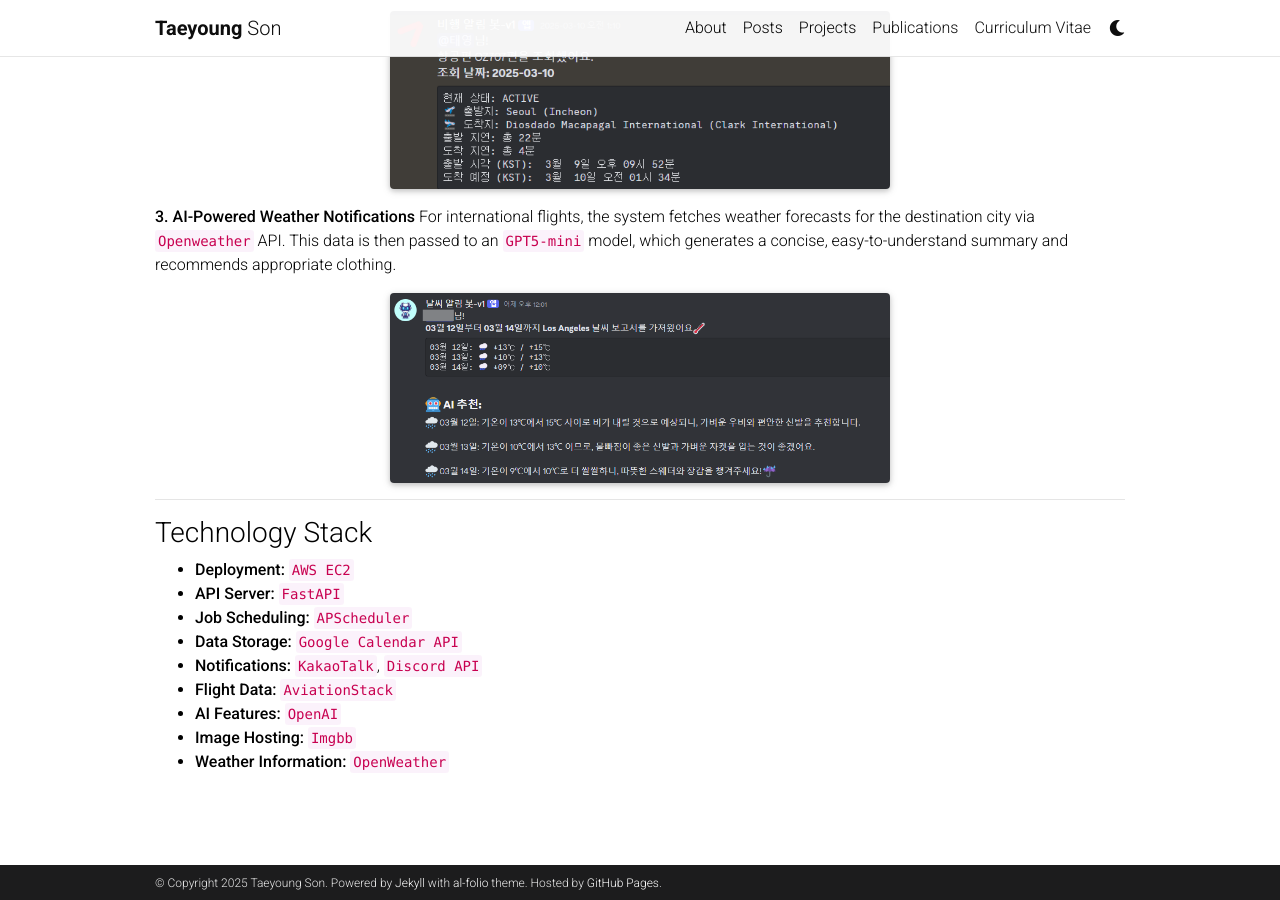
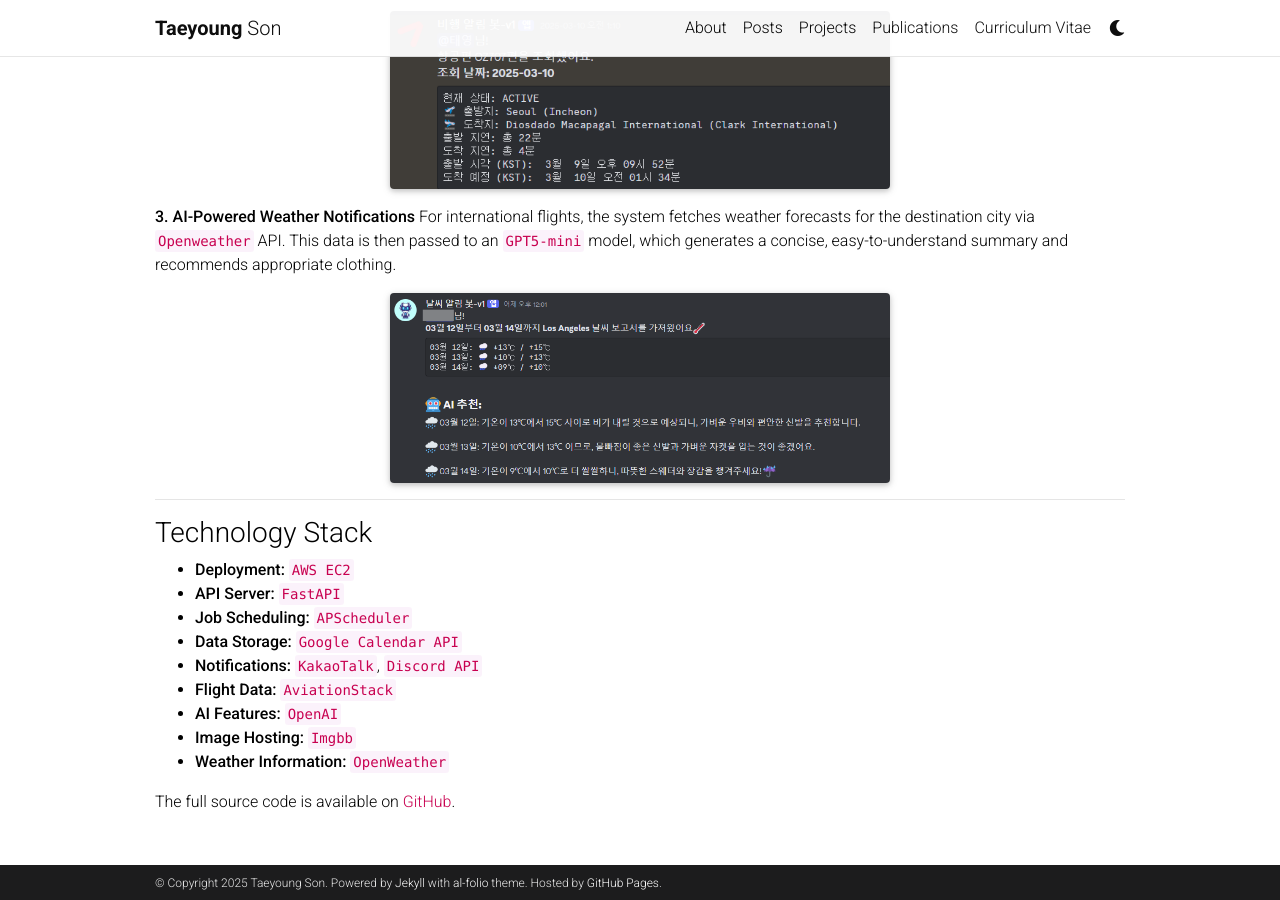
Before and after one commit to taeyoungson/taeyoungson.github.io, a Jekyll site: the page built from _projects/flight_schedule_parser.md, in a window 1280 px wide and 900 px high, scrolled down 2047 px. Built offline with Jekyll 4.4.1, drawn with Linux system fonts in a browser that asks for light colours; full-size pictures stand in for the smaller copies a plugin makes; some web fonts are replaced; comment, search, counter and statistics services are not loaded; a style sheet for code colours, icons or effects is not loaded.

Commit message:
add github url;

```diff
--- a/_projects/flight_schedule_parser.md
+++ b/_projects/flight_schedule_parser.md
@@ -62,3 +62,5 @@
 * **AI Features:** `OpenAI`
 * **Image Hosting:** `Imgbb`
 * **Weather Information:** `OpenWeather`
+
+The full source code is available on [GitHub](https://github.com/taeyoungson/flight-schedule-parser).
```
